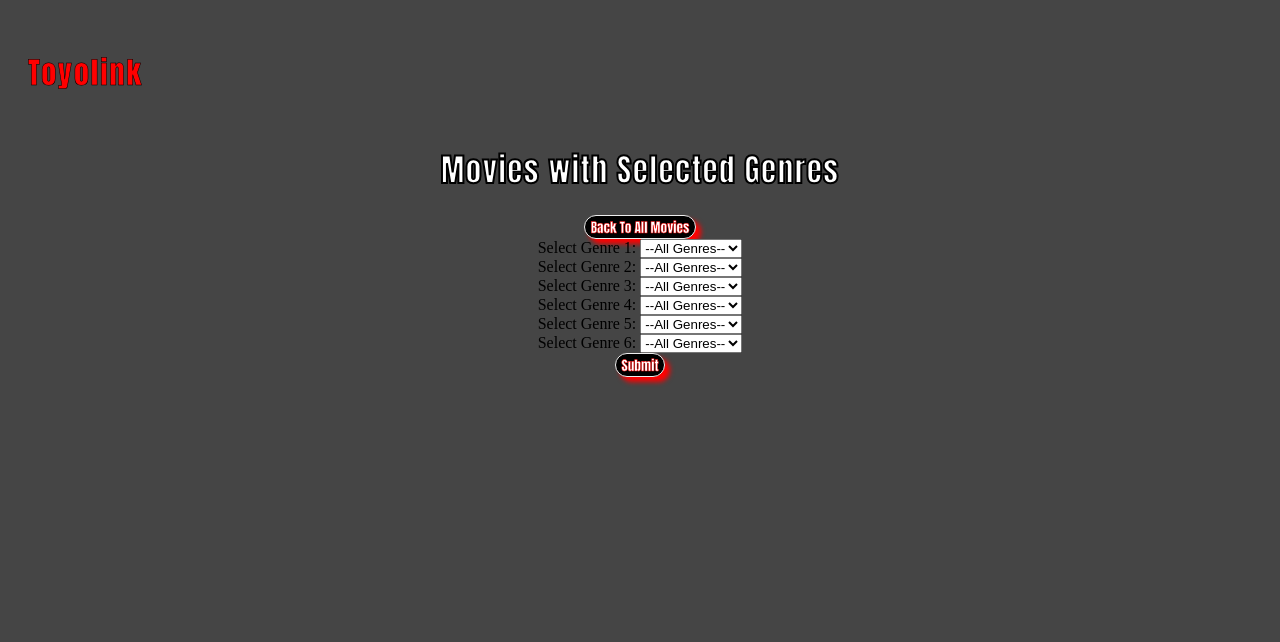
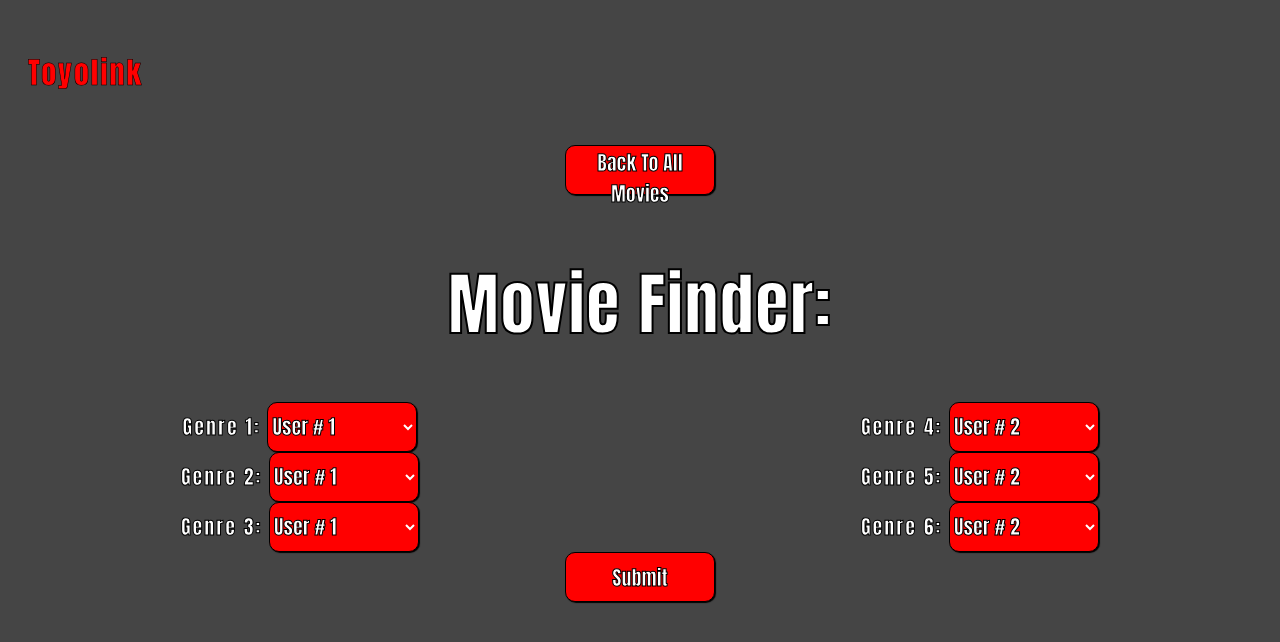
Before and after one commit to VeImore/Toyolink, a Flask app: page /movie_finder in a window 1280 px wide. Shown: the top 642 px of the page. Run offline with Flask 2, Linux system fonts and the light colour scheme; data that the repository does not hold is empty.

Commit message:
eeeeeeep

```diff
--- a/static/css/style.css
+++ b/static/css/style.css
@@ -5,38 +5,75 @@
     position: fixed;
     top: 0;
     left: 0;
-    width: 100%; /* Set the width to 100% to cover the entire viewport */
+    width: 100%;
     height: 100%;
-    z-index: -1; /* Set a negative z-index to place it behind other elements */
+    z-index: -1;
     border: none;
 }
 
 .form-submit-button {
     font-family: Impact;
-    -webkit-text-stroke: .5px rgb(255, 0, 0);
-    background: #000000;
+    font-size: 20px;
+    -webkit-text-stroke: .2px rgb(255, 0, 0);
+    background: #ff0000;
     color: #fff;
-    border: 1px solid #eee;
-    border-radius: 20px;
-    box-shadow: 5px 5px 5px #ff0000;
+    border: 1px solid #000000;
+    border-radius: 10px;
+    box-shadow: 1px 1px 1px #000000;
     text-shadow: none;
+    width: 150px;
+    height: 50px;
+    -webkit-text-stroke: 1px black;
+}
+
+.genre-dropdown {
+    font-family: Impact;
+    font-size: 20px;
+    -webkit-text-stroke: 0.2px rgb(255, 0, 0);
+    background: #ff0000;
+    color: #fff;
+    border: 1px solid #000000;
+    border-radius: 10px;
+    box-shadow: 1px 1px 1px #000000;
+    text-shadow: none;
+    width: 150px;
+    height: 50px;
+    -webkit-text-stroke: 1px black;
+}
+
+.review-box {
+    border: 1px solid #000;
+    padding: 10px;
+    margin: 10px 0;
+    background-color: #ddd; /* Background color for the review box */
+}
+
+.content-container {
+    background-color: #777;
+    padding: 20px;
+    border-radius: 10px;
+    margin: 20px;
+    width: 70%;
+    margin: 0 auto;
 }
 
 h1 {
     font-family: Impact;
+    font-size: 69px;
     color: rgb(255, 255, 255);
     text-align: center;
     letter-spacing: 1px;
     -webkit-text-stroke: 2px black;
-    z-index: 1; /* Set a positive z-index to place it above the background */
+    z-index: 1;
 }
 
 h2 {
     font-family: Impact;
+    font-size: 40px;
     color: rgb(255, 255, 255);
     letter-spacing: 2px;
     -webkit-text-stroke: 1px black;
-    z-index: 1; /* Set a positive z-index to place it above the background */
+    z-index: 1;
 }
 
 h3 {
@@ -49,10 +86,38 @@ h3 {
     -webkit-text-stroke: .5px black;
 }
 
+h9 {
+    font-family: Impact;
+    font-size: 40px;
+    color: rgb(255, 255, 255);
+    letter-spacing: 2px;
+    -webkit-text-stroke: 1px black;
+    z-index: 1;
+}
+
+h8 {
+    font-family: Impact;
+    font-size: 20px;
+    color: rgb(255, 255, 255);
+    letter-spacing: 2px;
+    -webkit-text-stroke: 1px black;
+    z-index: 1;
+}
+
+h7 {
+    font-family: Impact;
+    font-size: 20px;
+    color: rgb(255, 255, 255);
+    letter-spacing: 2px;
+    -webkit-text-stroke: 1px black;
+    gap: 1in;
+    z-index: 1;
+}
+
 body {
     background-color: rgb(69, 69, 69);
     text-align: center;
-    z-index: 1; /* Set a positive z-index to place it above the background */
+    z-index: 1;
 }
 
 li {
@@ -71,18 +136,20 @@ img {
     height: 300px;
     width: 200px;
     border: 5px solid red;
+    border-radius: 10px;
     z-index: 1;
 }
 
 p {
-    color: red;
-    font-family: SDGlitchDemo;
+    color: rgb(255, 255, 255);
+    font-family: Impact;
+    font-size: 25px;
     -webkit-text-stroke: .5px black;
 }
 
 .header-container {
     position: relative;
-    padding: 10px; /* Add padding as needed to control the spacing around the text */
+    padding: 10px;
 }
 
 .form-container {
@@ -95,5 +162,9 @@ p {
     display: flex;
     gap: 1in;
     justify-content: space-between;
+}
 
+.left-dropdowns,
+.right-dropdowns {
+    width: 48%; /* Adjust as needed */
 }
--- a/templates/all_movies.html
+++ b/templates/all_movies.html
@@ -6,12 +6,13 @@
 <h3> Toyolink </h3>
 {% endblock title %}
 
+<button onclick="location.href='/'" class="form-submit-button">Back To Homepage</button>
+
 {% endblock head %}
 
 {% block body %}
 <h1>Movies:</h1>
 <button onclick="location.href='/user/{{user_id}}'" class="form-submit-button">Profile</button>
-<button onclick="location.href='/'" class="form-submit-button">Back To Homepage</button>
 <button onclick="location.href='/movies_by_genre'" class="form-submit-button">Movie By Genre</button>
 <button onclick="location.href='/movie_finder'" class="form-submit-button">Movie Finder</button>
 
--- a/templates/homepage.html
+++ b/templates/homepage.html
@@ -12,9 +12,9 @@
 
 {% block body %}
 
-    <h5>
+    <h8>
         <img class="homepage">
-    </h5>
+    </h8>
 
     <h2> Please Login or Create Account </h2>
     <form action="/user_login">
@@ -22,6 +22,7 @@
             <button type="submit" class="form-submit-button">Login</button>
         </div>
     </form>
+    <br/>
     <form action="/create_account">
         <div>
             <button type="submit" class="form-submit-button">Create Account</button>
--- a/templates/movie_finder.html
+++ b/templates/movie_finder.html
@@ -5,32 +5,60 @@
     {% block title %}
     <h3> Toyolink </h3>
     {% endblock title %}
-
+    <button onclick="location.href='/all_movies'" class="form-submit-button">Back To All Movies</button>
 {% endblock head %}
 
 {% block body %}
 
-<h1>Movies with Selected Genres</h1>
-<button onclick="location.href='/all_movies'" class="form-submit-button">Back To All Movies</button>
+<h1>Movie Finder:</h1>
 
-<form action="/movie_finder" method="POST">
-
-    {% for i in range(1, 7) %}
-    <label for="genre{{ i }}">Select Genre {{ i }}:</label>
-
-    <select name="genre{{ i }}">
-        <option value="">--All Genres--</option>
+<h7>
+</h7>
+<form action="/movie_finder" method="POST" class="form-container" id="movieFinderForm">
+    <div class="left-dropdowns">
+        {% for i in range(1, 4) %}
+            <h8>
+                <label for="genre{{ i }}"> Genre {{ i }}:</label>
+            </h8>
+            <select name="genre{{ i }}" class="genre-dropdown">
+                <option value="">User # 1</option>
                 {% for genre in genres %}
                     <option value="{{ genre.genre_id }}">
                         {{ genre.genre }}
                     </option>
                 {% endfor %}
             </select>
-    </br>
+            <br>
         {% endfor %}
+    </div>
 
-    <input type="submit" value="Submit" class="form-submit-button">
+    <div class="right-dropdowns">
+        {% for i in range(4, 7) %}
+            <h8>
+                <label for="genre{{ i }}"> Genre {{ i }}:</label>
+            </h8>
+            <select name="genre{{ i }}" class="genre-dropdown">
+                <option value="">User # 2</option>
+                {% for genre in genres %}
+                    <option value="{{ genre.genre_id }}">
+                        {{ genre.genre }}
+                    </option>
+                {% endfor %}
+            </select>
+            <br>
+        {% endfor %}
+    </div>
 </form>
+
+<input type="submit" value="Submit" class="form-submit-button" onclick="submitForm()">
+
+<script>
+    function submitForm() {
+        const form = document.getElementById('movieFinderForm');
+        form.submit();
+    }
+</script>
+
 
 <ul>
     {% for movie in movies %}
--- a/templates/movie_page.html
+++ b/templates/movie_page.html
@@ -5,8 +5,6 @@
     {% block title %}
     <h3> Toyolink </h3>
     {% endblock title %}
-
-    {{ movie.title }}
 
 {% endblock head %}
 
--- a/templates/user_login.html
+++ b/templates/user_login.html
@@ -6,15 +6,14 @@
 <h3> Toyolink </h3>
 {% endblock title %}
 
-<button onclick="location.href='/'" class="form-submit-button">Back To Homepage</button>
     <title>Login Page</title>
 {% endblock head %}
 
 {% block body %}
 
-<h5>
+<h8>
   <img class="homepage">
-</h5>
+</h8>
 
 {% with messages = get_flashed_messages() %}
   {% if messages %}
@@ -40,5 +39,6 @@
     <input type="submit" class="form-submit-button">
   </p>
 </form>
+<button onclick="location.href='/'" class="form-submit-button">Back To Homepage</button>
 
 {% endblock body %}
```
Also changed, not shown: templates/create_account.html (+4 -3 lines), templates/movies_by_genre.html (+14 -8 lines), templates/user_profile.html (+11 -4 lines), server.py (line endings or trailing spaces). Lines whose indentation alone changed are shown as unchanged.
